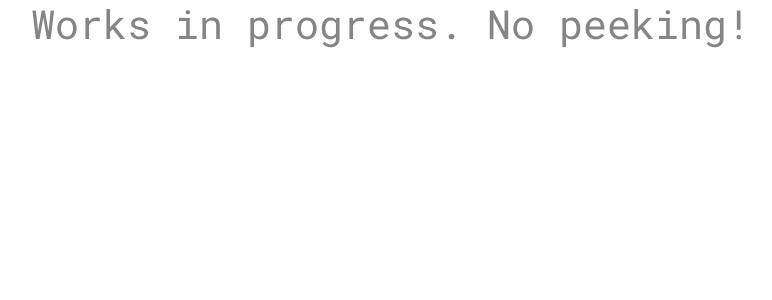
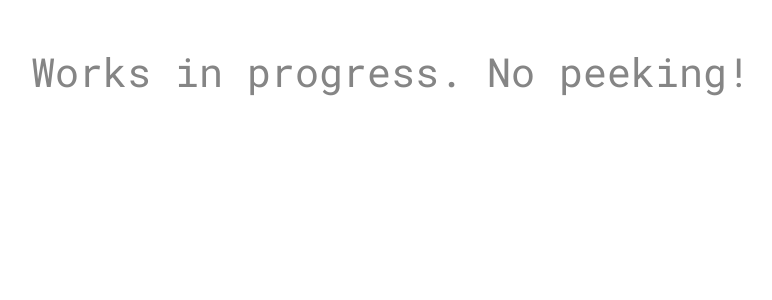
Before and after one commit to wootfish/eli.sohl.com, a Jekyll site: the page built from drafts/index.html, in a window 1280 px wide. Shown: the top 300 px of the page, without its empty margins (204-976 px from the left). Built offline with Jekyll 4.4.1, drawn with Linux system fonts in a browser that asks for light colours.

Commit message:
mt-5 on draft warning

```diff
--- a/drafts/index.html
+++ b/drafts/index.html
@@ -3,6 +3,6 @@ layout: main
 ---
 
 
-<div class="contentbox contents">
+<div class="contentbox contents mt-5">
     <h1>Works in progress. No peeking!</h1>
 </div>
```
